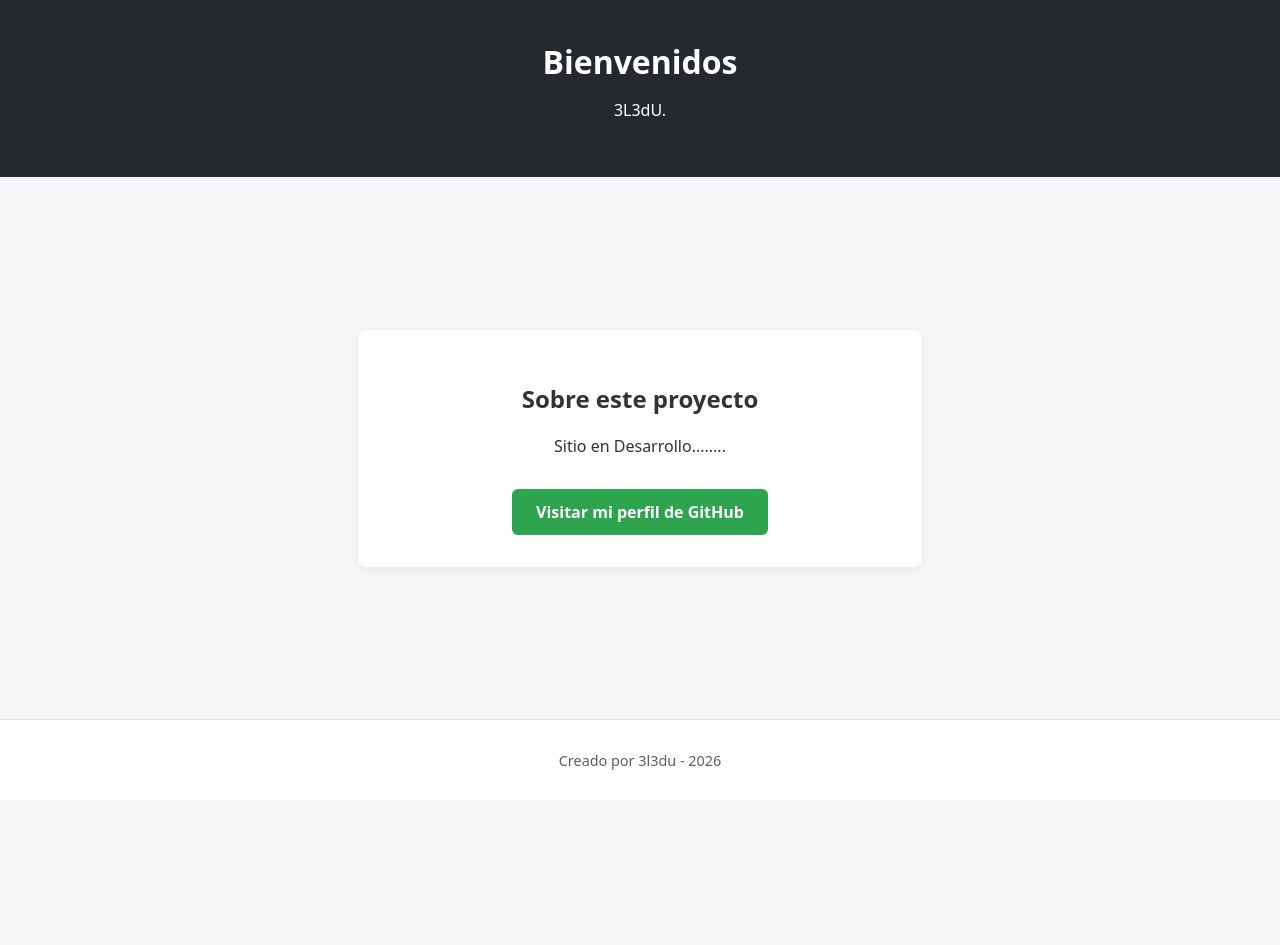
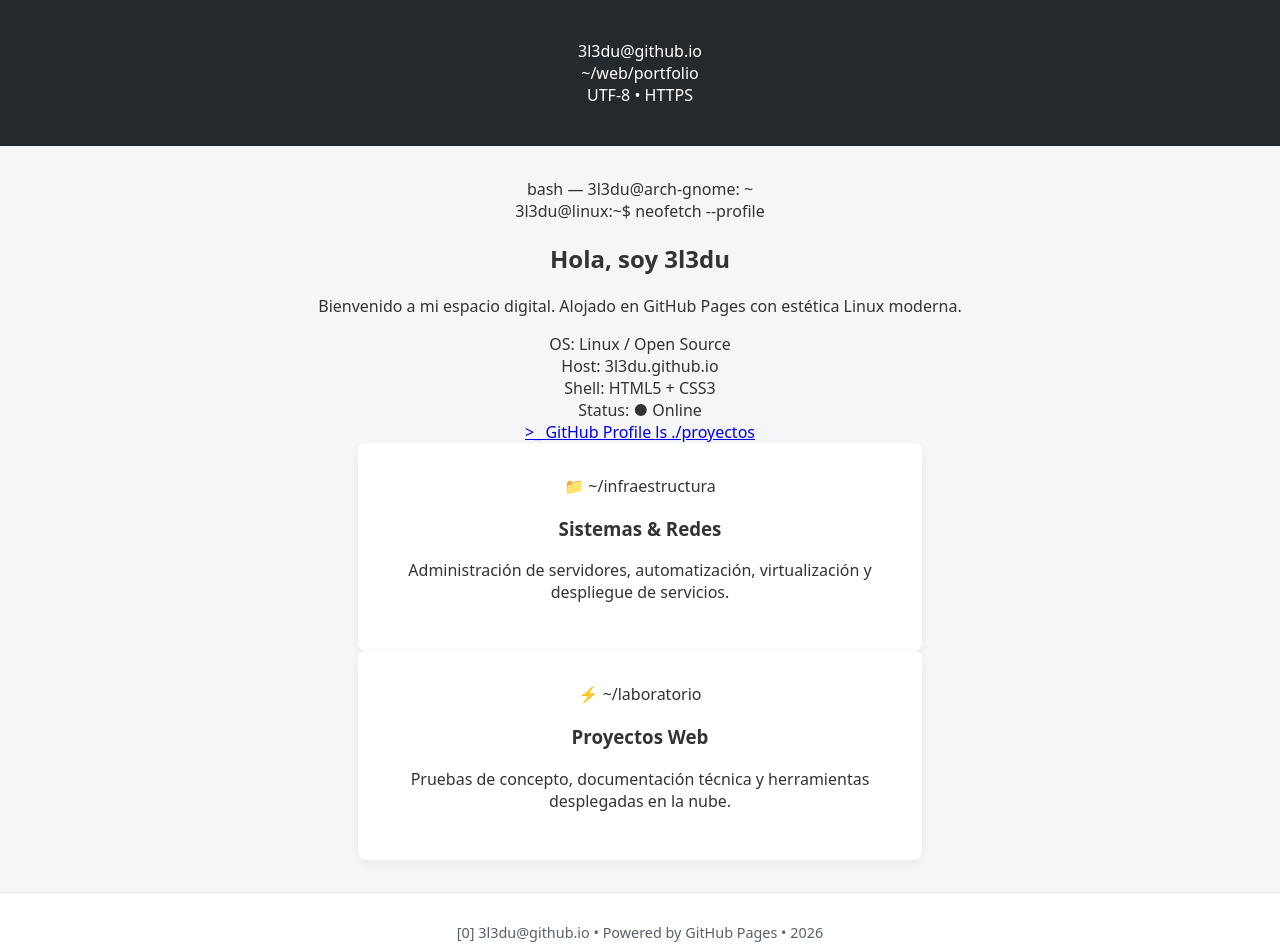
Before and after one commit to 3l3du/3l3du.github.io, a plain HTML site: page index.html in a window 1280 px wide. Before the commit the page ends 800 px from the top, so only its background shows below. Drawn offline with Linux system fonts and the light colour scheme.

Commit message:
Update index.html

```diff
--- a/index.html
+++ b/index.html
@@ -3,26 +3,96 @@
 <head>
     <meta charset="UTF-8">
     <meta name="viewport" content="width=device-width, initial-scale=1.0">
-    <title>Mi Sitio Web</title>
-    <!-- Aquí vinculamos el archivo de estilos CSS -->
+    <title>3l3du@linux:~$</title>
     <link rel="stylesheet" href="style.css">
+    <link rel="preconnect" href="https://fonts.googleapis.com">
+    <link rel="preconnect" href="https://fonts.gstatic.com" crossorigin>
+    <link href="https://fonts.googleapis.com/css2?family=Inter:wght@400;600;700&family=JetBrains+Mono:wght@400;600&display=swap" rel="stylesheet">
 </head>
 <body>
-    <header>
-        <h1> Bienvenidos </h1>
-        <p>3L3dU.</p>
+    <div class="background-glow"></div>
+
+    <header class="top-bar">
+        <div class="bar-left">
+            <span class="status-dot"></span>
+            <span class="mono">3l3du@github.io</span>
+        </div>
+        <div class="bar-center mono">~/web/portfolio</div>
+        <div class="bar-right mono">UTF-8 • HTTPS</div>
     </header>
 
-    <main>
-        <section class="card">
-            <h2>Sobre este proyecto</h2>
-            <p>Sitio en Desarrollo........</p>
-            <a href="https://github.com/3l3du" target="_blank" class="btn">Visitar mi perfil de GitHub</a>
+    <main class="container">
+        <section class="terminal-window">
+            <div class="window-header">
+                <div class="window-controls">
+                    <span class="control close"></span>
+                    <span class="control minimize"></span>
+                    <span class="control maximize"></span>
+                </div>
+                <span class="window-title mono">bash — 3l3du@arch-gnome: ~</span>
+            </div>
+
+            <div class="window-body">
+                <div class="prompt-line mono">
+                    <span class="user">3l3du@linux</span>:<span class="path">~</span>$ <span class="cmd">neofetch --profile</span>
+                </div>
+
+                <div class="hero-content">
+                    <h1>Hola, soy <span class="accent">3l3du</span></h1>
+                    <p class="subtitle">Bienvenido a mi espacio digital. Alojado en GitHub Pages con estética Linux moderna.</p>
+
+                    <div class="specs-grid mono">
+                        <div class="spec-item">
+                            <span class="spec-label">OS:</span>
+                            <span class="spec-value">Linux / Open Source</span>
+                        </div>
+                        <div class="spec-item">
+                            <span class="spec-label">Host:</span>
+                            <span class="spec-value">3l3du.github.io</span>
+                        </div>
+                        <div class="spec-item">
+                            <span class="spec-label">Shell:</span>
+                            <span class="spec-value">HTML5 + CSS3</span>
+                        </div>
+                        <div class="spec-item">
+                            <span class="spec-label">Status:</span>
+                            <span class="spec-value online">● Online</span>
+                        </div>
+                    </div>
+
+                    <div class="actions">
+                        <a href="https://github.com/3l3du" target="_blank" class="btn-primary mono">
+                            <span>&gt;_</span> GitHub Profile
+                        </a>
+                        <a href="#proyectos" class="btn-secondary mono">
+                            ls ./proyectos
+                        </a>
+                    </div>
+                </div>
+            </div>
+        </section>
+
+        <section id="proyectos" class="cards-grid">
+            <article class="card">
+                <div class="card-header mono">
+                    <span class="folder-icon">📁</span> ~/infraestructura
+                </div>
+                <h3>Sistemas & Redes</h3>
+                <p>Administración de servidores, automatización, virtualización y despliegue de servicios.</p>
+            </article>
+
+            <article class="card">
+                <div class="card-header mono">
+                    <span class="folder-icon">⚡</span> ~/laboratorio
+                </div>
+                <h3>Proyectos Web</h3>
+                <p>Pruebas de concepto, documentación técnica y herramientas desplegadas en la nube.</p>
+            </article>
         </section>
     </main>
 
-    <footer>
-        <p>Creado por 3l3du - 2026</p>
+    <footer class="mono">
+        <p>[0] 3l3du@github.io • Powered by GitHub Pages • 2026</p>
     </footer>
 </body>
 </html>
```
